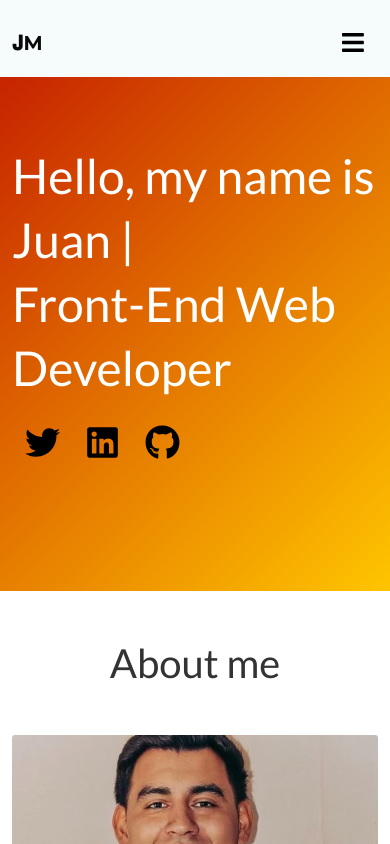
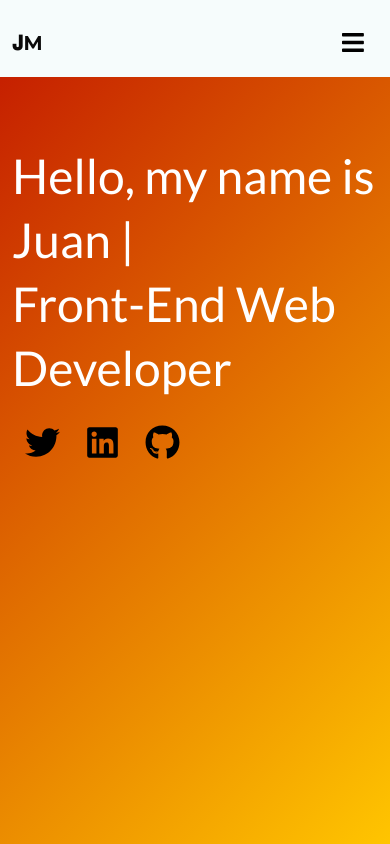
Before and after one commit to JuanMore/My-Personal-Portfolio, a React (Create React App) app: page / in a window 390 px wide. Shown: the top 844 px of the page. Built offline with nearby package versions, Linux system fonts and the light colour scheme.

Commit message:
FIX: height

```diff
--- a/src/App.css
+++ b/src/App.css
@@ -355,6 +355,9 @@ button:focus:not(:focus-visible) {
     font-size: 1rem !important;
     padding: 5px;
   }
+  #header {
+    height: 100vh;
+  }
 }
 
 @media (min-width: 576px) {
```
